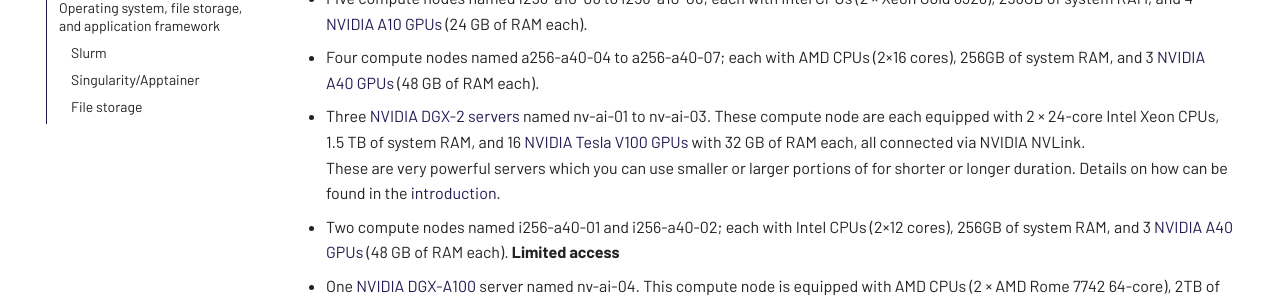
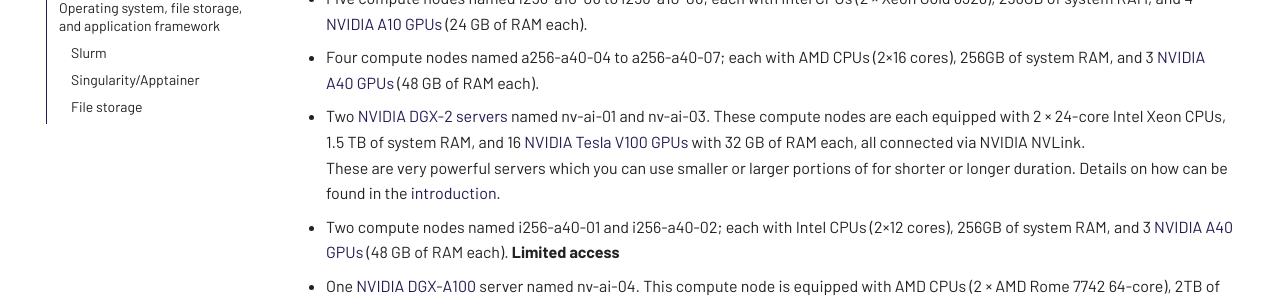
Before and after one commit to aau-claaudia/aicloud-docs, an MkDocs documentation site: the page built from docs/overview.md, in a window 1280 px wide and 900 px high, scrolled down 1403 px. Shown: the part 154-454 px from the top of the window. Built offline with MkDocs 1.6.1 and Material for MkDocs 9.7.7, drawn with Linux system fonts in a browser that asks for light colours; comment, search, counter and statistics services are not loaded.

Commit message:
Node nv-ai-02 removed from user guides

```diff
--- a/docs/overview.md
+++ b/docs/overview.md
@@ -42,9 +42,9 @@
   A40
   GPUs](https://www.nvidia.com/en-us/data-center/a40/)
   (48 GB of RAM each).
-- Three [NVIDIA DGX-2
+- Two [NVIDIA DGX-2
   servers](https://www.nvidia.com/en-us/data-center/dgx-2/) named
-  nv-ai-01 to nv-ai-03. These compute node are each equipped with 2
+  nv-ai-01 and nv-ai-03. These compute nodes are each equipped with 2
   &times; 24-core Intel Xeon CPUs, 1.5 TB of system RAM, and 16
   [NVIDIA Tesla V100
   GPUs](https://www.nvidia.com/en-us/data-center/v100/) with 32 GB of
```
Also changed, not shown: docs/introduction.md (+1 -1 lines), docs/assets/img/ai-cloud-overview.png, 1 other file.
